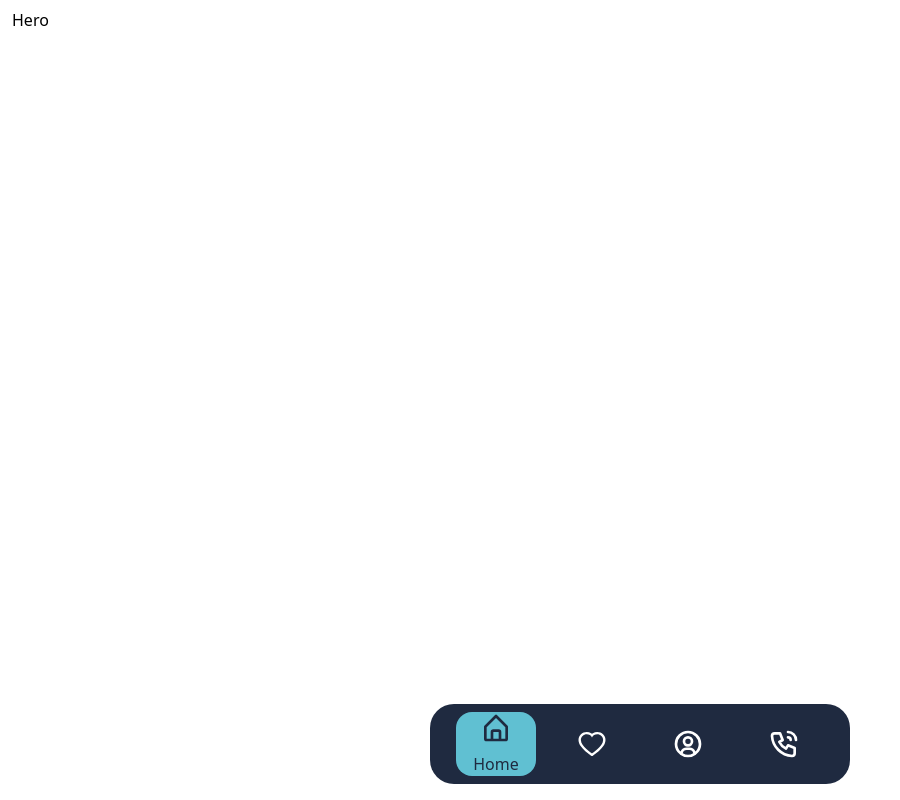
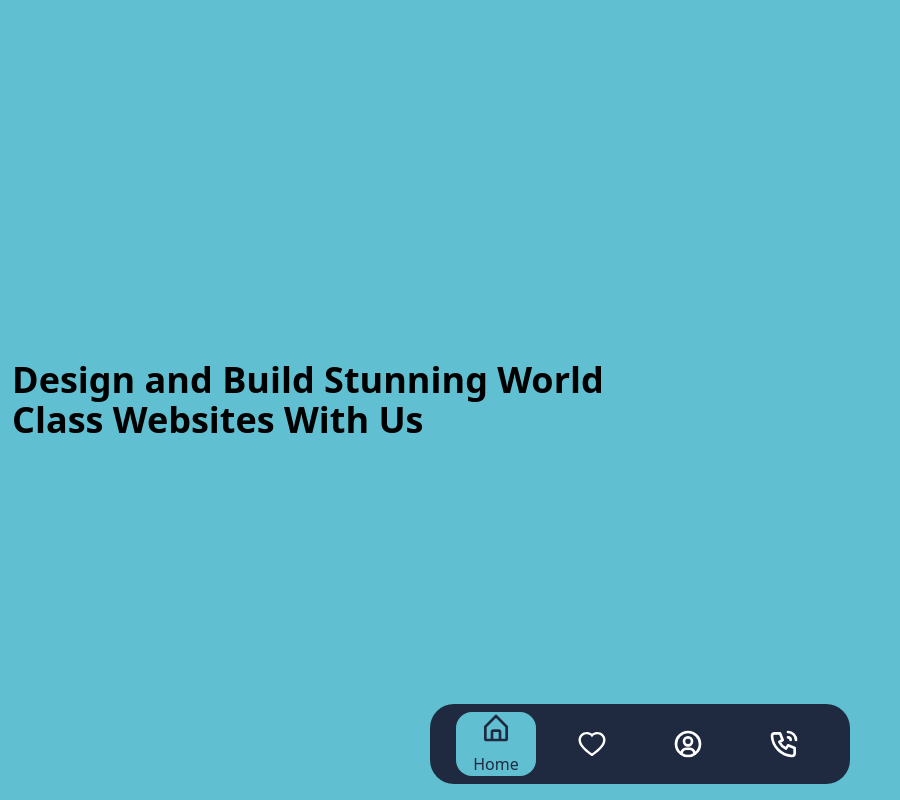
Before and after one commit to DC-21/react-tailwind-bottom-nav-webapp, a React (Vite) app: page / in a window 1280 px wide. Shown: the whole page, without its empty margins (0-900 px from the left). Built offline with nearby package versions, Linux system fonts and the light colour scheme.

Commit message:
first commit

```diff
--- a/src/components/Hero.jsx
+++ b/src/components/Hero.jsx
@@ -2,7 +2,14 @@ import React from 'react'
 
 const Hero = () => {
   return (
-    <div className='flex w-full h-screen px-3 py-2'>Hero</div>
+    <div className='bg-[#60c0d2] flex w-full h-screen px-3 py-2 justify-center items-center'>
+        <div className='w-full h-full flex justify-center'>
+            <div className='justify-center items-center flex w-1/2'>
+                <p className='text-left font-bold text-4xl'>Design and Build Stunning World Class Websites With Us</p>
+            </div>
+            <div className='w-1/2'></div>
+        </div>
+    </div>
   )
 }
 
```
